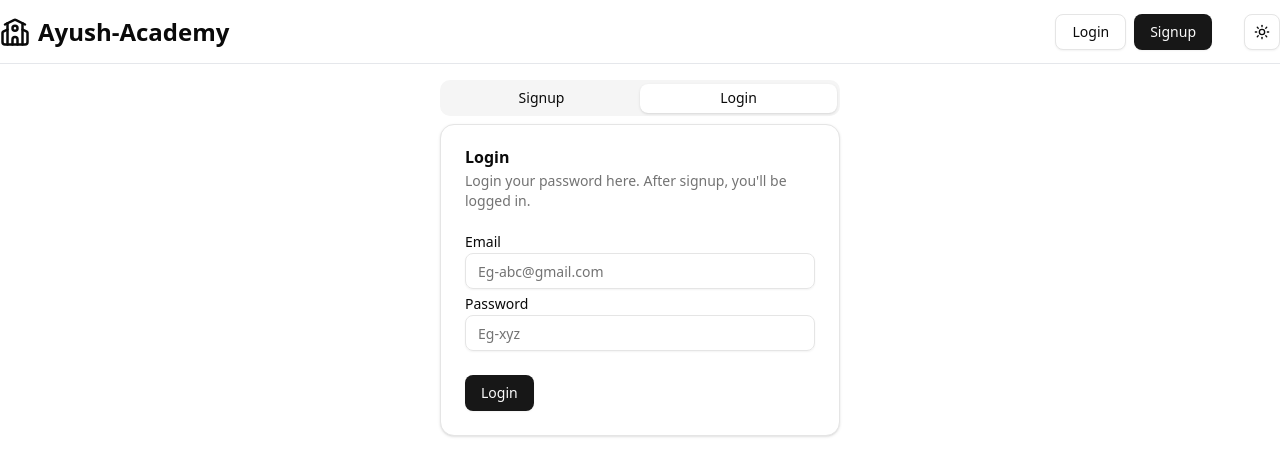
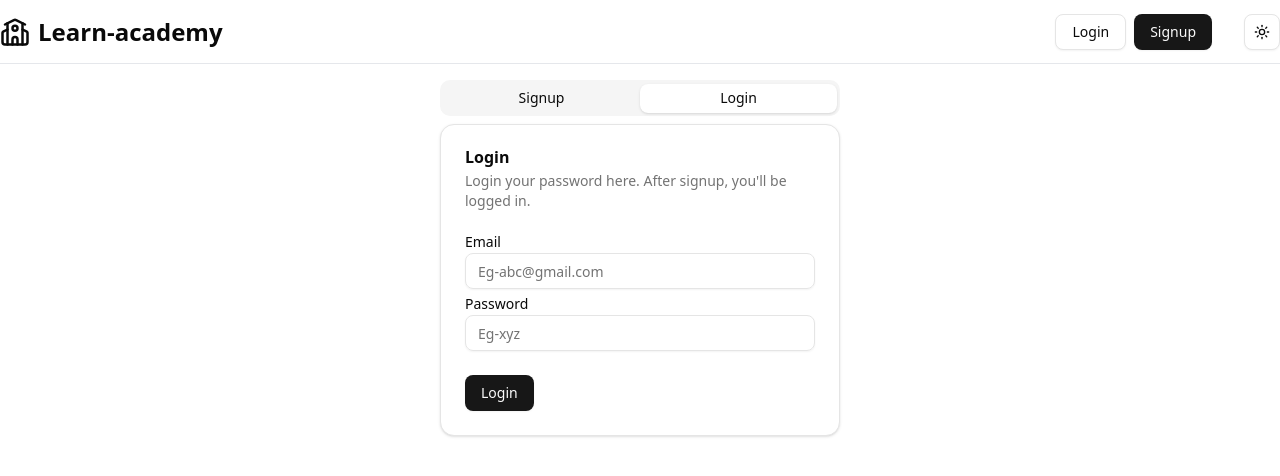
Before and after one commit to itsmeayush26/Ayush-Academy, a React (Vite) app in the folder client/: page /login in a window 1280 px wide. Shown: the top 476 px of the page. Built offline with nearby package versions, Linux system fonts and the light colour scheme; no server answers.

Commit message:
some changes to app names,link, etc

```diff
--- a/client/index.html
+++ b/client/index.html
@@ -4,7 +4,7 @@
     <meta charset="UTF-8" />
     <link rel="icon" type="image/svg+xml" href="/vite.svg" />
     <meta name="viewport" content="width=device-width, initial-scale=1.0" />
-    <title>E-Academy</title>
+    <title>Learn-Academy</title>
   </head>
   <body>
     <div id="root"></div>
--- a/client/src/components/Navbar.jsx
+++ b/client/src/components/Navbar.jsx
@@ -50,7 +50,7 @@ const Navbar = () => {
           <School size={"30"} />
           <Link to="/">
             <h1 className="hidden md:block font-extrabold text-2xl">
-              Ayush-Academy
+              Learn-academy
             </h1>
           </Link>
         </div>
@@ -107,7 +107,7 @@ const Navbar = () => {
       </div>
       {/* Mobile device  */}
       <div className="flex md:hidden items-center justify-between px-4 h-full">
-        <h1 className="font-extrabold text-2xl">Ayush-Academy</h1>
+        <h1 className="font-extrabold text-2xl">Learn-academy</h1>
         <MobileNavbar user={user} />
       </div>
     </div>
@@ -139,7 +139,7 @@ const MobileNavbar = ({ user }) => {
         <SheetHeader className="flex flex-row items-center justify-between mt-2">
   <SheetTitle>
     <SheetClose asChild>
-      <Link to="/">Ayush-Academy</Link>
+      <Link to="/">Learn-academy</Link>
     </SheetClose>
   </SheetTitle>
   <DarkMode />
--- a/client/src/features/api/authApi.js
+++ b/client/src/features/api/authApi.js
@@ -1,7 +1,7 @@
 import {createApi, fetchBaseQuery} from "@reduxjs/toolkit/query/react";
 import { userLoggedIn, userLoggedOut } from "../authSlice";
 
-const USER_API = "https://ayush-academy-server.onrender.com/api/v1/user/"
+const USER_API = "https://learn-academy-backend.onrender.com/api/v1/user/"
 
 export const authApi = createApi({
     reducerPath:"authApi",
--- a/client/src/features/api/courseApi.js
+++ b/client/src/features/api/courseApi.js
@@ -1,6 +1,6 @@
 import { createApi, fetchBaseQuery } from "@reduxjs/toolkit/query/react";
 
-const COURSE_API = "https://ayush-academy-server.onrender.com/api/v1/course";
+const COURSE_API = "https://learn-academy-backend.onrender.com/api/v1/course";
 
 export const courseApi = createApi({
   reducerPath: "courseApi",
--- a/client/src/features/api/courseProgressApi.js
+++ b/client/src/features/api/courseProgressApi.js
@@ -1,6 +1,6 @@
 import { createApi, fetchBaseQuery } from "@reduxjs/toolkit/query/react";
 
-const COURSE_PROGRESS_API = "https://ayush-academy-server.onrender.com/api/v1/progress";
+const COURSE_PROGRESS_API = "https://learn-academy-backend.onrender.com/api/v1/progress";
 
 export const courseProgressApi = createApi({
   reducerPath: "courseProgressApi",
--- a/client/src/features/api/purchaseApi.js
+++ b/client/src/features/api/purchaseApi.js
@@ -1,6 +1,6 @@
 import { createApi, fetchBaseQuery } from "@reduxjs/toolkit/query/react";
 
-const COURSE_PURCHASE_API = "https://ayush-academy-server.onrender.com/api/v1/purchase";
+const COURSE_PURCHASE_API = "https://learn-academy-backend.onrender.com/api/v1/purchase";
 
 export const purchaseApi = createApi({
   reducerPath: "purchaseApi",
--- a/client/src/pages/admin/lecture/LectureTab.jsx
+++ b/client/src/pages/admin/lecture/LectureTab.jsx
@@ -21,7 +21,7 @@ import React, { useEffect, useState } from "react";
 import { useParams } from "react-router-dom";
 import { toast } from "sonner";
 
-const MEDIA_API = "https://ayush-academy-server.onrender.com/api/v1/media";
+const MEDIA_API = "https://learn-academy-backend.onrender.com/api/v1/media";
 
 const LectureTab = () => {
   const [lectureTitle, setLectureTitle] = useState("");
```
Also changed, not shown: 1 other file (tests, documents, lock files or other folders).
